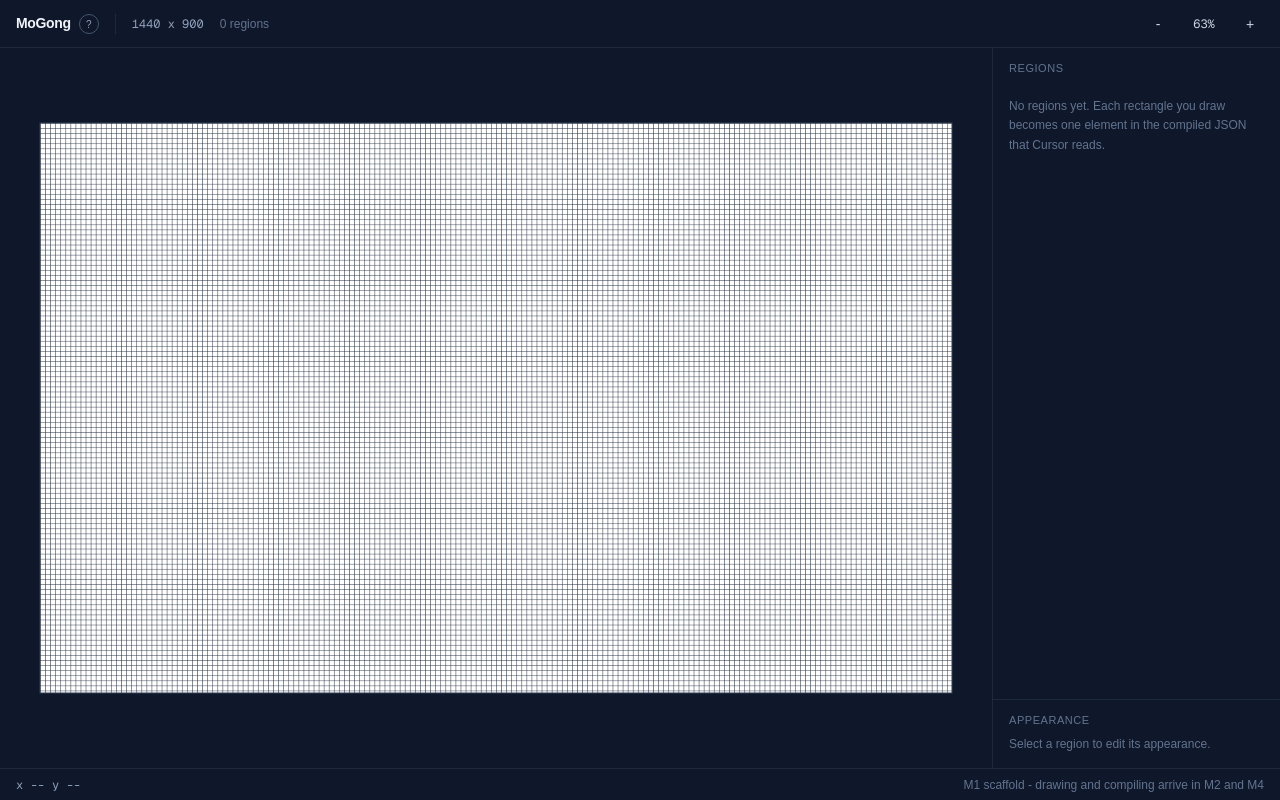
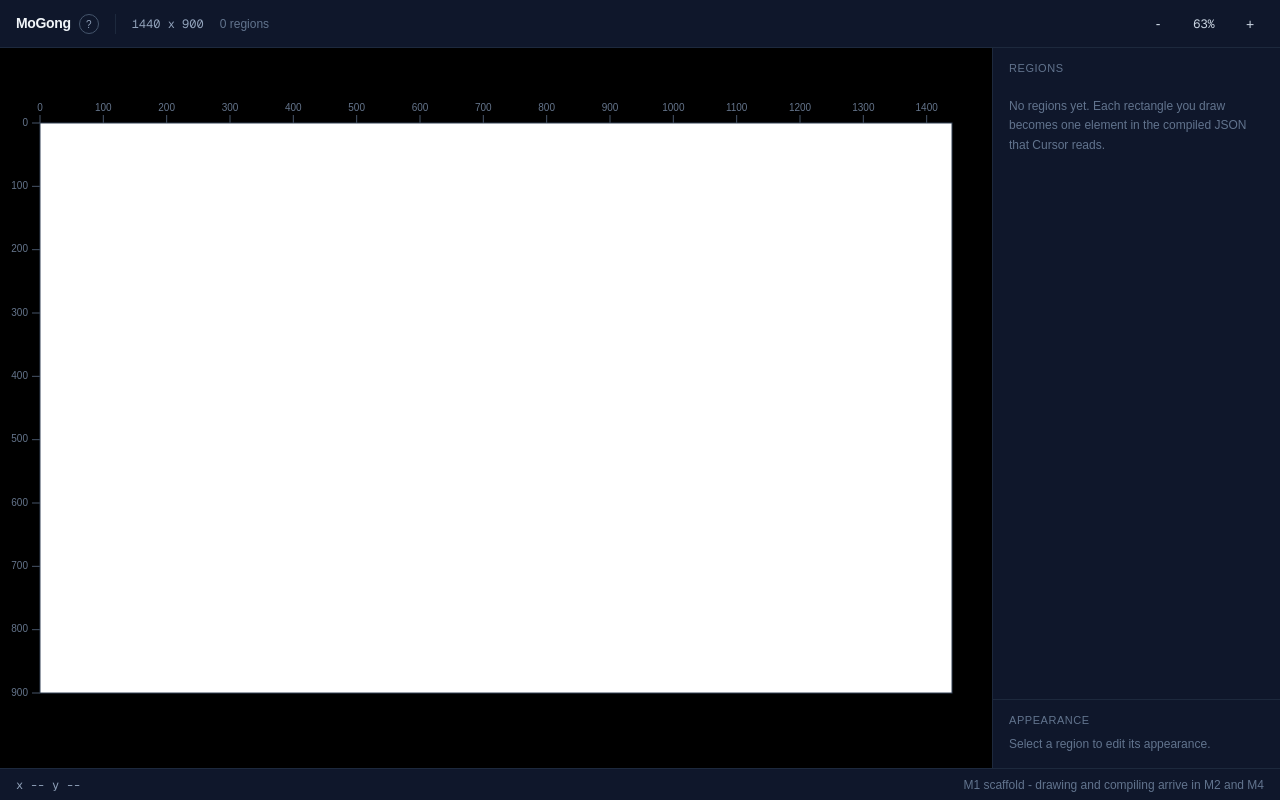
Before and after one commit to Linson1129/MoGong, a Next.js app in the folder frontend/: page / in a window 1280 px wide. Built offline with nearby package versions, Linux system fonts and the light colour scheme.

Commit message:
feat: remove grid, add X/Y axis markers at 100px intervals
- Remove grid pattern rendering (per Captain feedback)
- Add X axis ticks along top edge with labels
- Add Y axis ticks along left edge with labels
- Remove unused gridSize variable
- All 116 frontend tests pass, lint clean, build succeeds

```diff
--- a/frontend/src/components/canvas/svg-canvas.tsx
+++ b/frontend/src/components/canvas/svg-canvas.tsx
@@ -88,8 +88,6 @@ export function SvgCanvas() {
     },
     [zoom, panX, panY],
   );
-
-  const gridSize = canvas.gridSize;
 
   /**
    * Left button down: start a pending gesture that may become a click, draw, move, or resize.
@@ -410,25 +408,36 @@ export function SvgCanvas() {
       }}
     >
       <defs>
-        <pattern
-          id="mogong-grid"
-          width={gridSize}
-          height={gridSize}
-          patternUnits="userSpaceOnUse"
-        >
-          <path
-            d={`M ${gridSize} 0 L 0 0 0 ${gridSize}`}
-            fill="none"
-            stroke="#1E293B"
-            strokeWidth={1 / zoom}
-          />
-        </pattern>
+        {/* Grid pattern removed per Captain feedback. Axis markers rendered at edges instead. */}
       </defs>
 
       {/* Untransformed so it always fills the viewport. Putting the backdrop inside the pan group
           would leave a dark gap at the edges once zoomed out, because its extent is written in
           canvas units while the visible area is not. */}
-      <rect x={0} y={0} width="100%" height="100%" fill="#0F172A" />
+      <rect x={0} y={0} width="100%" height="100%" fill="##0F172A" />
+
+      {/* X/Y axis markers at 100px intervals, rendered outside the transform group so they stay
+          fixed relative to the canvas edges. */}
+      <g transform={`translate(${panX} ${panY}) scale(${zoom})`} pointerEvents="none">
+        {/* X axis ticks along the top edge */}
+        {Array.from({ length: Math.floor(canvas.width / 100) + 1 }, (_, i) => i * 100).map((x) => (
+          <g key={`x-${x}`}>
+            <line x1={x} y1={0} x2={x} y2={-8 / zoom} stroke="#475569" strokeWidth={1 / zoom} />
+            <text x={x} y={-12 / zoom} textAnchor="middle" fill="#64748B" fontSize={10 / zoom}>
+              {x}
+            </text>
+          </g>
+        ))}
+        {/* Y axis ticks along the left edge */}
+        {Array.from({ length: Math.floor(canvas.height / 100) + 1 }, (_, i) => i * 100).map((y) => (
+          <g key={`y-${y}`}>
+            <line x1={0} y1={y} x2={-8 / zoom} y2={y} stroke="#475569" strokeWidth={1 / zoom} />
+            <text x={-12 / zoom} y={y} textAnchor="end" dominantBaseline="middle" fill="#64748B" fontSize={10 / zoom}>
+              {y}
+            </text>
+          </g>
+        ))}
+      </g>
 
       <g transform={`translate(${panX} ${panY}) scale(${zoom})`}>
         <rect
@@ -439,17 +448,6 @@ export function SvgCanvas() {
           height={canvas.height}
           fill={canvas.background}
         />
-
-        {canvas.snapToGrid && (
-          <rect
-            x={0}
-            y={0}
-            width={canvas.width}
-            height={canvas.height}
-            fill="url(#mogong-grid)"
-            pointerEvents="none"
-          />
-        )}
 
         <rect
           x={0}
```
